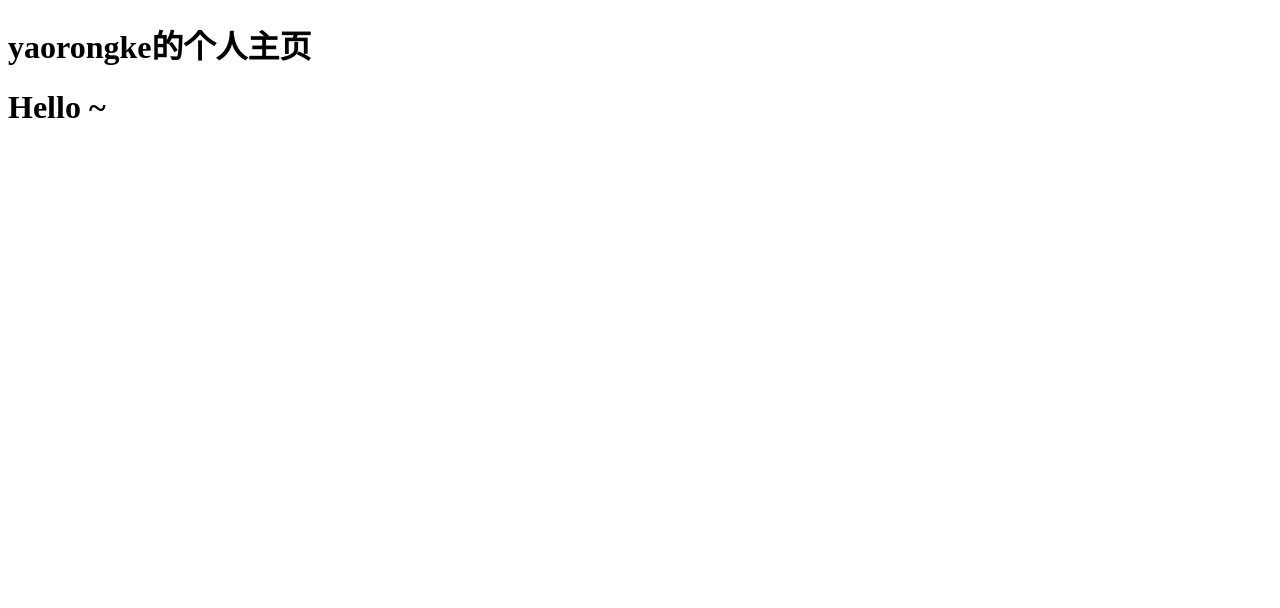
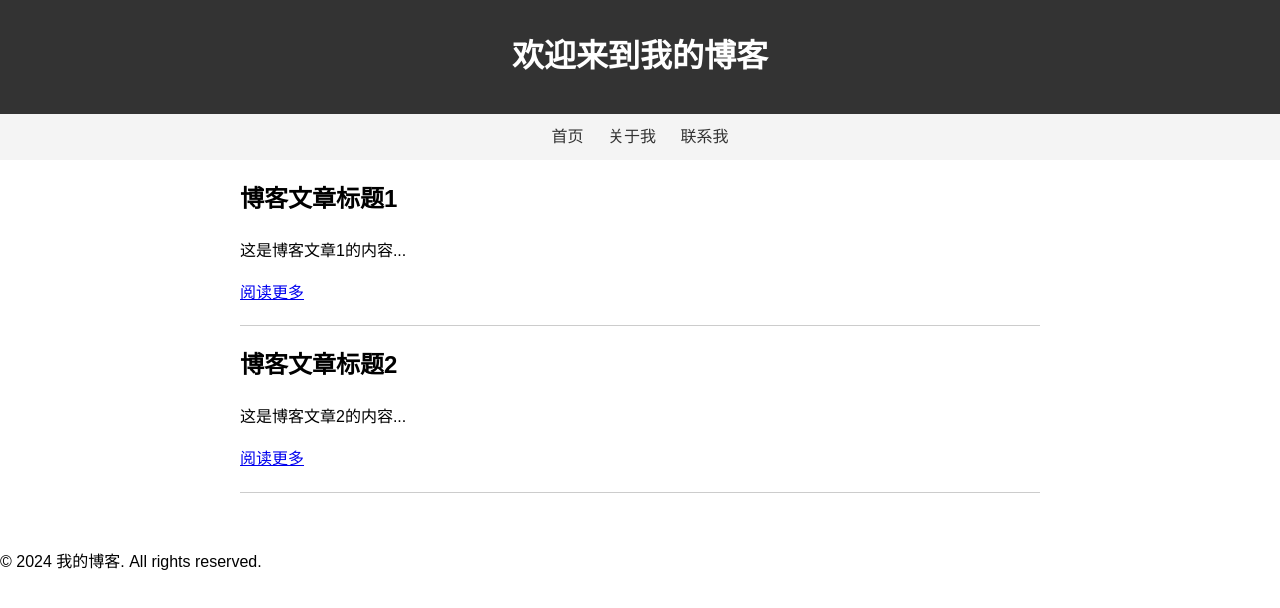
Before and after one commit to wangxylemon/wangxylemon.github.io, a plain HTML site: page index.html in a window 1280 px wide. Drawn offline with Linux system fonts and the light colour scheme.

Commit message:
wxy-commit

```diff
--- a/index.html
+++ b/index.html
@@ -1,11 +1,84 @@
 <!DOCTYPE html>
 <html lang="en">
+
 <head>
     <meta charset="UTF-8">
-    <title>yaorongke</title>
+    <meta name="viewport" content="width=device-width, initial-scale=1.0">
+    <title>我的博客</title>
+    <style>
+        body {
+            font-family: Arial, sans-serif;
+            line-height: 1.6;
+            margin: 0;
+            padding: 0;
+        }
+
+        header {
+            background-color: #333;
+            color: #fff;
+            padding: 10px 0;
+            text-align: center;
+        }
+
+        nav {
+            background-color: #f4f4f4;
+            padding: 10px 0;
+            text-align: center;
+        }
+
+        nav a {
+            padding: 10px;
+            text-decoration: none;
+            color: #333;
+        }
+
+        nav a:hover {
+            background-color: #ccc;
+        }
+
+        .container {
+            max-width: 800px;
+            margin: auto;
+            padding: 20px;
+        }
+
+        .post {
+            margin-bottom: 20px;
+            border-bottom: 1px solid #ccc;
+            padding-bottom: 20px;
+        }
+
+        .post h2 {
+            margin-top: 0;
+        }
+    </style>
 </head>
+
 <body>
-    <h1>yaorongke的个人主页</h1>
-    <h1>Hello ~</h1>
+    <header>
+        <h1>欢迎来到我的博客</h1>
+    </header>
+    <nav>
+        <a href="#">首页</a>
+        <a href="#">关于我</a>
+        <a href="#">联系我</a>
+    </nav>
+    <div class="container">
+        <div class="post">
+            <h2>博客文章标题1</h2>
+            <p>这是博客文章1的内容...</p>
+            <a href="#">阅读更多</a>
+        </div>
+        <div class="post">
+            <h2>博客文章标题2</h2>
+            <p>这是博客文章2的内容...</p>
+            <a href="#">阅读更多</a>
+        </div>
+        <!-- 更多博客文章可以继续添加 -->
+    </div>
+    <footer>
+        <p>&copy; 2024 我的博客. All rights reserved.</p>
+    </footer>
 </body>
+
 </html>
```
